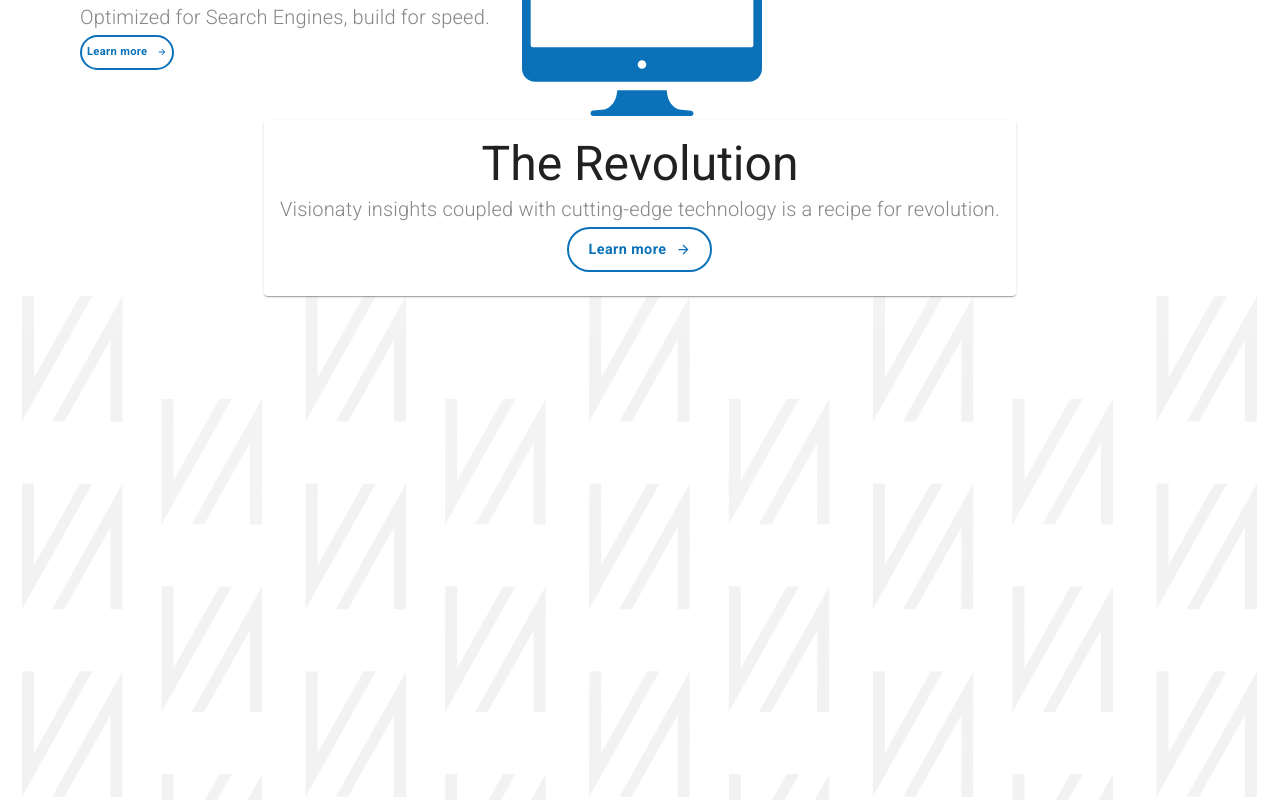
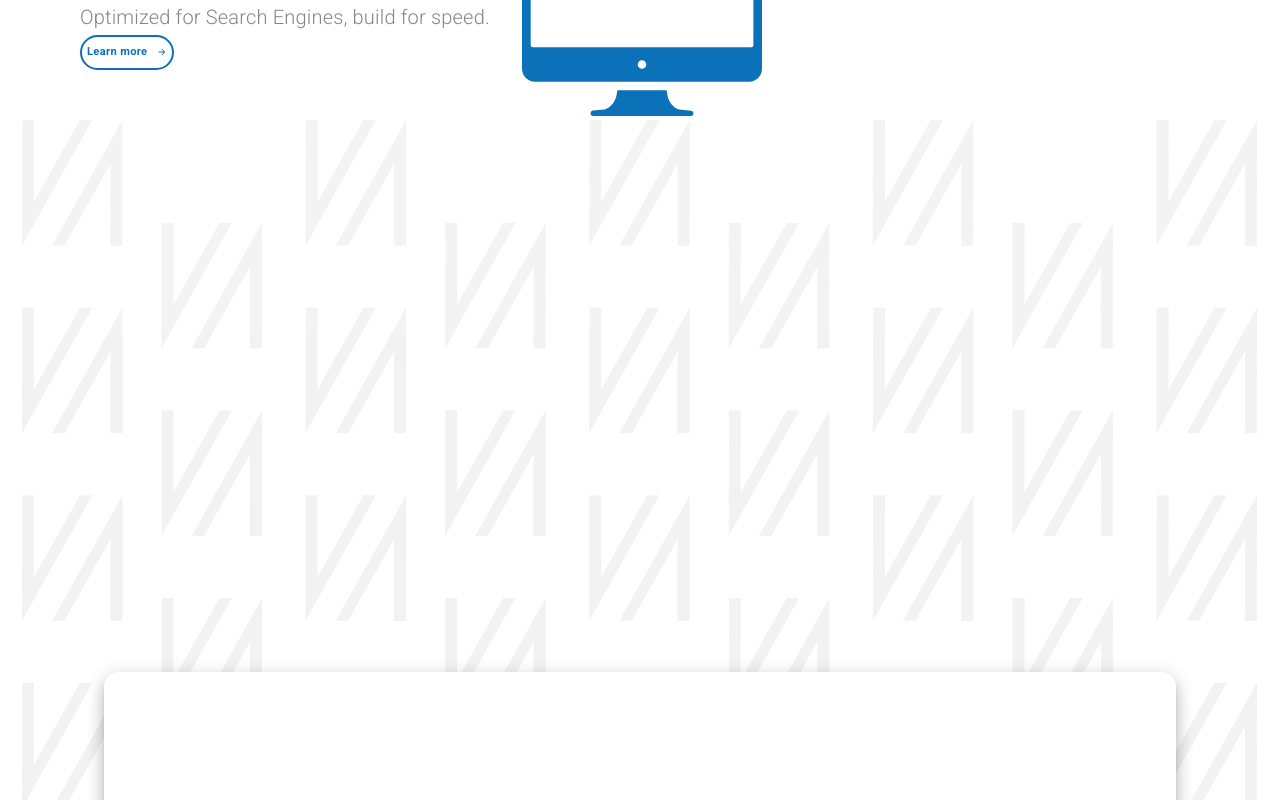
Before and after one commit to mindeleven/sample-app-react-material-ui-arcdevelopment, a React (Create React App) app: page / in a window 1280 px wide. Shown: the part 1700-2500 px from the top of the page. Built offline with nearby package versions, Linux system fonts and the light colour scheme.

Commit message:
Some fine tuning for the look & feel of the Revolution block (5th section of the landing page).

```diff
--- a/src/components/LandingPage.js
+++ b/src/components/LandingPage.js
@@ -96,6 +96,12 @@
     backgroundRepeat: "no-repeat",
     height: "100%",
     width: "100%"
+  },
+  revolutionCard: {
+    position: "absolute",
+    boxShadow: theme.shadows[10],
+    borderRadius: 15,
+    padding: "10em"
   }
 }));
 
@@ -239,7 +245,7 @@
       </Grid>
       <Grid item> {/*----- Revolution Block -----*/}
         <Grid container style={{height: "100em"}} alignItems="center" justify="center">
-          <Card>
+          <Card className={classes.revolutionCard}>
             <CardContent>
               <Grid container direction="column" style={{textAlign: "center"}}>
                 <Grid item>
```
